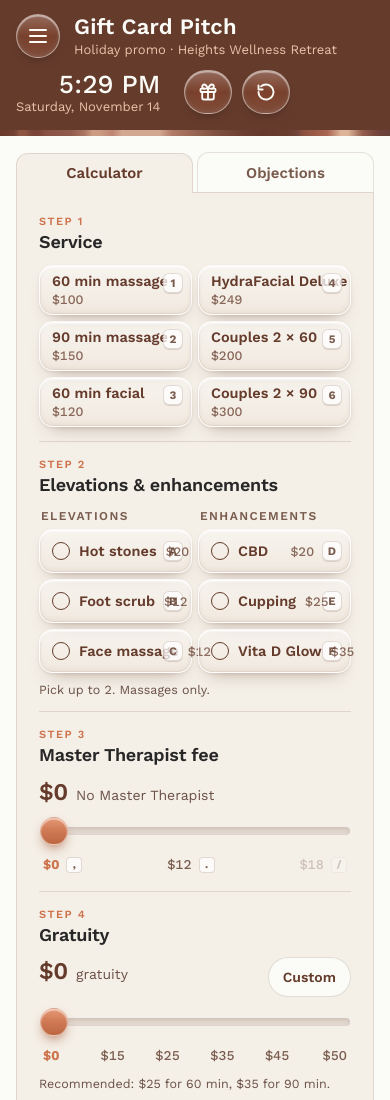
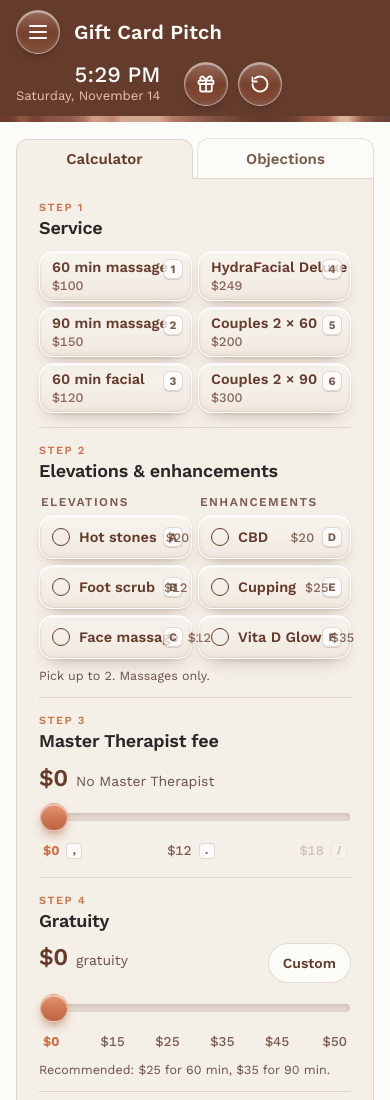
Before and after one commit to hlambertdesign/hwr-timers, a browser extension: page gift-card-pitch/index.html in a window 390 px wide. Shown: the top 1100 px of the page. Drawn offline with nearby package versions, Linux system fonts and the light colour scheme; a web font is replaced by a local one.

Commit message:
Match header size, spacing and type across all tools
Same max width, padding, height, title size, clock and 44px icon buttons on
Timers, Therapist Match and Gift Card Pitch, so the menu, title, clock and
buttons sit in the same spots on every page. Drops the Gift Card Pitch
subtitle.

Co-Authored-By: Claude Opus 5.5 <noreply@anthropic.com>
Claude-Session: https://claude.ai/code/session_012ezsRJtp2zFV9wMmX3HsLW

```diff
--- a/gift-card-pitch/index.html
+++ b/gift-card-pitch/index.html
@@ -36,7 +36,6 @@ button:focus-visible{outline:3px solid var(--clay);outline-offset:3px}
 header{background:var(--brown);color:var(--cream);padding-top:env(safe-area-inset-top,0px)}
 .nav{padding-block:14px 16px;display:flex;flex-wrap:wrap;gap:12px 24px;align-items:flex-end;justify-content:space-between}
 h1{margin:0;font-size:clamp(22px,2.3vw,32px);line-height:1.05;font-weight:600;letter-spacing:.01em}
-.sub-title{margin:4px 0 0;font-size:13px;color:var(--peach)}
 .nav-right{display:flex;flex-wrap:wrap;gap:12px 24px;align-items:center;justify-content:flex-end}
 .nav-btns{display:flex;gap:10px}
 .btn-ghost{position:relative;display:inline-grid;place-items:center;color:var(--cream);cursor:pointer;border:1px solid rgba(251,252,247,.5);background:linear-gradient(180deg,rgba(255,255,255,.26) 0%,rgba(255,255,255,.05) 50%,rgba(255,255,255,.1) 100%);-webkit-backdrop-filter:blur(10px) saturate(1.5);backdrop-filter:blur(10px) saturate(1.5);box-shadow:inset 0 1.5px 1px rgba(255,255,255,.5),inset 0 -2px 5px rgba(255,255,255,.08),0 6px 12px -8px rgba(0,0,0,.5);border-radius:999px;min-height:44px;padding:0 18px;font-size:15px;font-weight:600;letter-spacing:.02em;transition:transform .22s cubic-bezier(.2,.8,.2,1),background .12s ease}
@@ -452,6 +451,22 @@ body.simple .step.done .step-n::after{content:''}
 .modal-x:hover{filter:brightness(.96)}
 .promo-modal .info + .info{border-top:1px solid var(--line);margin-top:20px;padding-top:20px}
 @media (max-width:560px){.modal-card{padding:24px 16px 20px}}
+
+/* Shared header: identical size, spacing and type on every HWR tool page */
+header .nav{box-sizing:border-box;width:100%;max-width:1800px;min-height:76px;margin:0 auto;padding:16px max(24px,env(safe-area-inset-right,0px)) 16px max(24px,env(safe-area-inset-left,0px));display:flex;flex-wrap:wrap;gap:12px 24px;align-items:center;justify-content:space-between}
+header .nav-left{display:flex;align-items:center;gap:14px}
+header h1{margin:0;font-size:clamp(22px,2.3vw,32px);line-height:1.05;font-weight:600;letter-spacing:.01em}
+header .nav-right{display:flex;flex-wrap:wrap;gap:12px 24px;align-items:center;justify-content:flex-end}
+header .nav-btns{display:flex;align-items:center;gap:10px}
+header .clock{display:flex;flex-direction:column;gap:2px;align-items:flex-end}
+header .clock .time-now{font-size:26px;font-weight:500;line-height:1;font-variant-numeric:tabular-nums}
+header .clock .date-now{font-size:13px;line-height:16px;color:#E9C2A9}
+header .nav-btns .btn-ghost.icon-ghost{width:44px;height:44px;min-height:44px;padding:0}
+@media (max-width:1000px){
+  header .nav{min-height:64px;padding-top:10px;padding-bottom:10px;padding-left:max(16px,env(safe-area-inset-left,0px));padding-right:max(16px,env(safe-area-inset-right,0px));gap:8px 16px}
+  header h1{font-size:clamp(20px,5vw,26px)}
+  header .clock .time-now{font-size:22px}
+}
 </style>
 </head>
 <body>
@@ -468,7 +483,6 @@ body.simple .step.done .step-n::after{content:''}
       </div>
       <div>
         <h1>Gift Card Pitch</h1>
-        <p class="sub-title">Holiday promo · Heights Wellness Retreat</p>
       </div>
     </div>
     <div class="nav-right">
```
Also changed, not shown: index.html (+17 -0 lines), therapist-match/index.html (+16 -0 lines).
